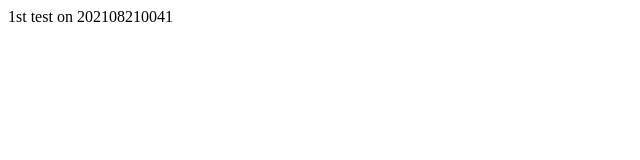
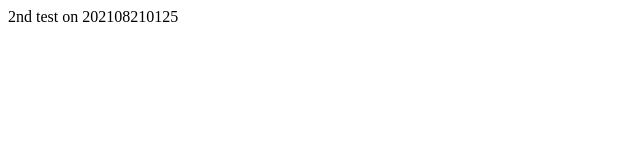
Before and after one commit to toqmitz/mytest, a plain HTML site: page index.html in a window 1280 px wide. Shown: the full height of the page, 0-640 px from the left. Drawn offline with Linux system fonts and the light colour scheme.

Commit message:
2nd commit

```diff
--- a/index.html
+++ b/index.html
@@ -1,5 +1,5 @@
 <html>
 
-1st test on 202108210041
+2nd test on 202108210125
 
 </html>
```
